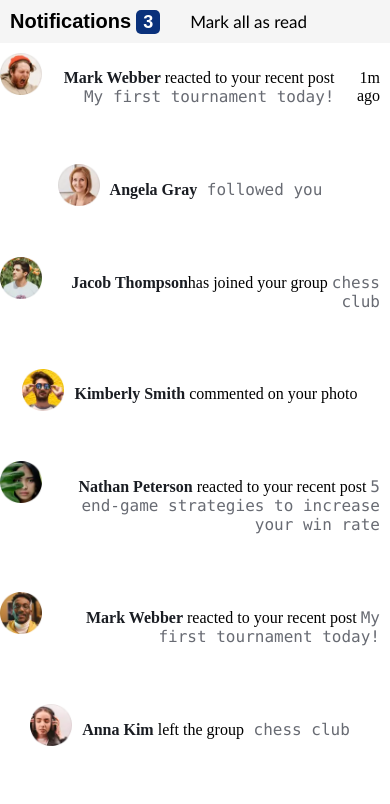
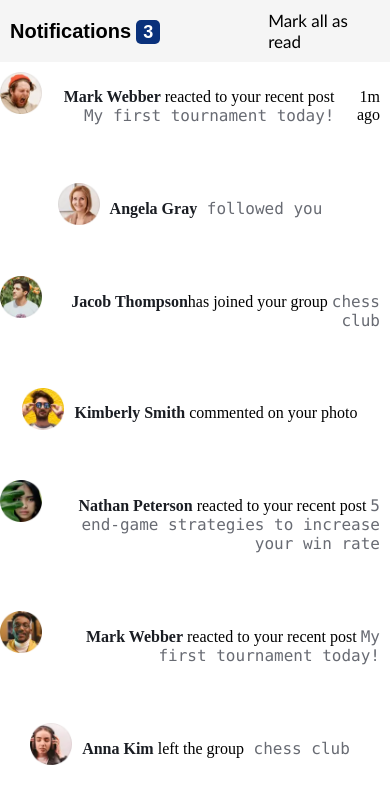
Before and after one commit to agichimu/Notifications-page, a website built with Vite: page index.html in a window 390 px wide. Built offline with nearby package versions, Linux system fonts and the light colour scheme.

Commit message:
new chances to css

```diff
--- a/style.css
+++ b/style.css
@@ -123,7 +123,7 @@ body {
     font-size: 17px;
     font-family: 'Gill Sans', 'Gill Sans MT', Calibri, 'Trebuchet MS', sans-serif;
     margin: 0;
-    margin-left: 21px;
+    margin-left: 99px;
   }
 
   .navbar .badge {
```
